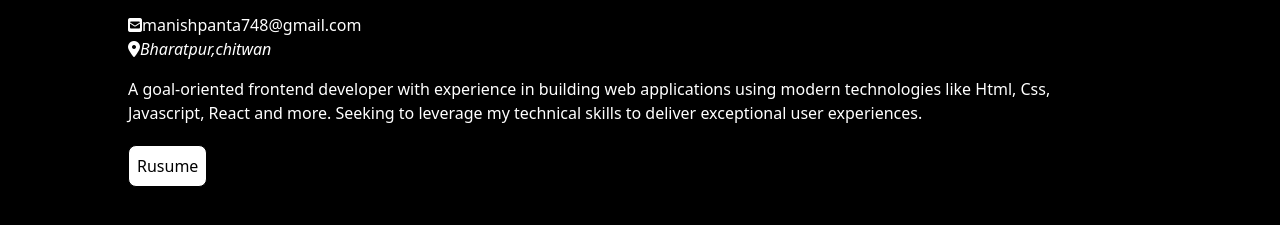
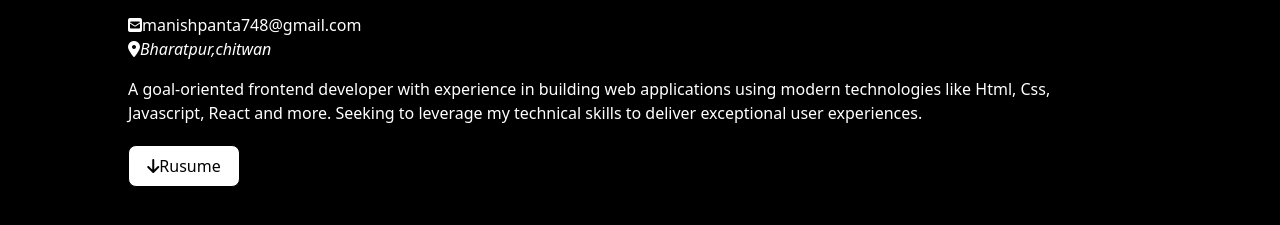
Before and after one commit to ManishPanta91/Portfolio-, a plain HTML site: page index.html in a window 1280 px wide. Shown: the part 239-464 px from the top of the page. Drawn offline with nearby package versions, Linux system fonts and the light colour scheme.

Commit message:
rusume added

```diff
--- a/index.html
+++ b/index.html
@@ -41,7 +41,7 @@
             A goal-oriented frontend developer with experience in building web applications using modern technologies like Html, Css, Javascript, React and more. Seeking to leverage my technical skills to deliver exceptional user experiences.
           </p>
           <div class=" mt-5">
-            <button class="text-center font-medium border-1 border-collapse p-2 bg-white text-black rounded-lg cursor-pointer  ">Rusume</button>
+            <button class="text-center font-medium border-1 border-collapse p-2 bg-white text-black rounded-lg cursor-pointer w-28 "><i class="fa-solid fa-arrow-down"></i>Rusume</button>
           </div>
         </div>
       </div>
```
